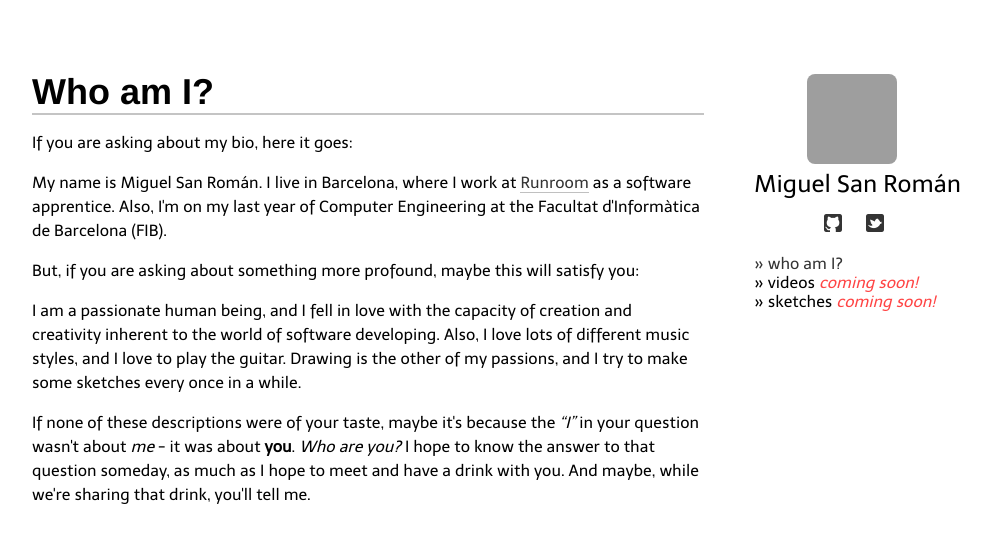
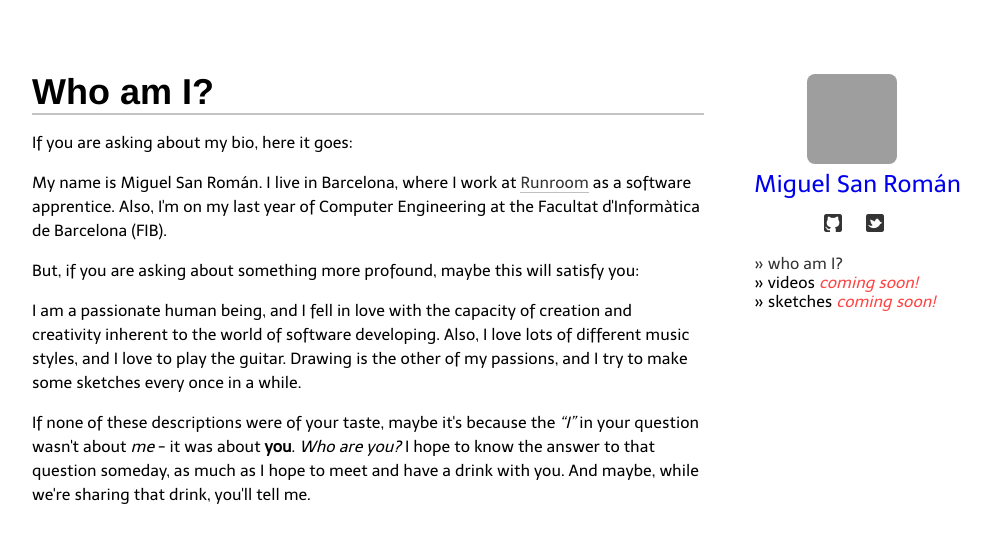
Before and after one commit to msanroman/msanroman.github.com, a Jekyll site: the page built from about.html, in a window 1280 px wide. Shown: the top 543 px of the page, without its empty margins (256-1247 px from the left). Built offline with Jekyll 4.4.1, drawn with Linux system fonts in a browser that asks for light colours; nearby versions of some CDN libraries; some web fonts are replaced; Markdown is read by kramdown in place of the engine named in the settings; grey boxes are pictures that could not be loaded.

Commit message:
Added link on my name

```diff
--- a/_layouts/global.html
+++ b/_layouts/global.html
@@ -17,7 +17,7 @@
             <a href="/">
                 <img src="http://www.gravatar.com/avatar/b9658e531ce58a80bc981e5f375c7759.jpg" class="avatar" alt="Miguel San Rom&aacute;n">
             </a>
-            <section class="name">Miguel San Rom&aacute;n</section>
+            <section class="name"><a href="/">Miguel San Rom&aacute;n</a></section>
             <section class="meta">
                 <a href="http://github.com/msanroman">
                     <i class="icon-github-sign github"></i>
```
